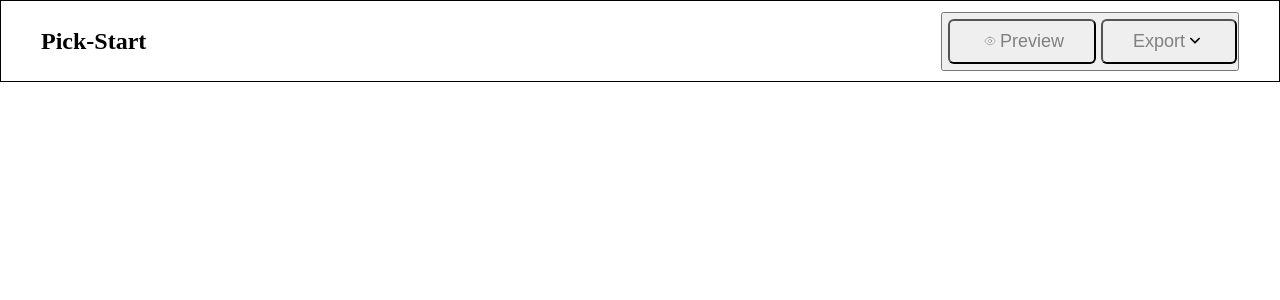
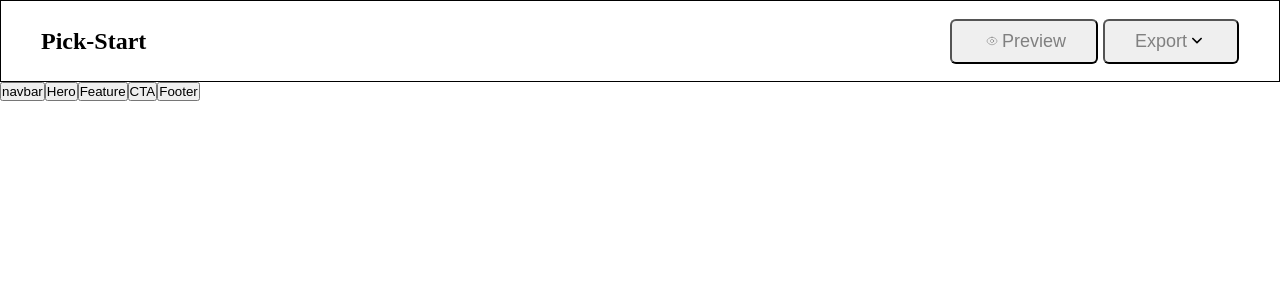
Before and after one commit to pratikadhikari2062/Pick-Start, a React (Vite) app: page / in a window 1280 px wide. Shown: the top 300 px of the page. Built offline with nearby package versions, Linux system fonts and the light colour scheme.

Commit message:
side bar

```diff
--- a/src/components/layout/navbar/Navbar.styles.ts
+++ b/src/components/layout/navbar/Navbar.styles.ts
@@ -15,7 +15,7 @@ export const HeadingOne = styled.div`
 color:green;
 font-wedth:800;
 `
-export const ButtonWrapper = styled.button`
+export const ButtonWrapper = styled.div`
 align-items:center;
 justyfy-content:center;
 display:flex;
--- a/src/components/layout/sidebar/SideBar.tsx
+++ b/src/components/layout/sidebar/SideBar.tsx
@@ -1,10 +1,15 @@
+import { SideBarWapper } from "./sidebar.styles";
+
 const SideBar: React.FC = () => {
     return (
-        <div>
+        <SideBarWapper>
             <button>navbar</button>
-            <button>about</button>
+            <button>Hero</button>
+            <button>Feature</button>
+            <button>CTA</button>
+            <button>Footer</button>
             <h1></h1>
-        </div>
+        </SideBarWapper>
     )
 };
 export default SideBar;
--- a/src/components/layout/sidebar/sidebar.styles.ts
+++ b/src/components/layout/sidebar/sidebar.styles.ts
@@ -0,0 +1,3 @@
+import styled from "styled-components";
+
+export const SideBarWapper = styled.nav``;
--- a/src/routes/__root.tsx
+++ b/src/routes/__root.tsx
@@ -1,10 +1,12 @@
 import { createRootRoute, Outlet } from "@tanstack/react-router";
 import { TanStackRouterDevtools } from "@tanstack/react-router-devtools";
 import Navbar from "../components/layout/navbar/Navbar";
+import SideBar from "../components/layout/sidebar/SideBar";
 
 const RootLayout = () => (
   <>
     <Navbar />
+    <SideBar/>
   {/*   <Outlet /> */}
     <TanStackRouterDevtools />
   </>
```
